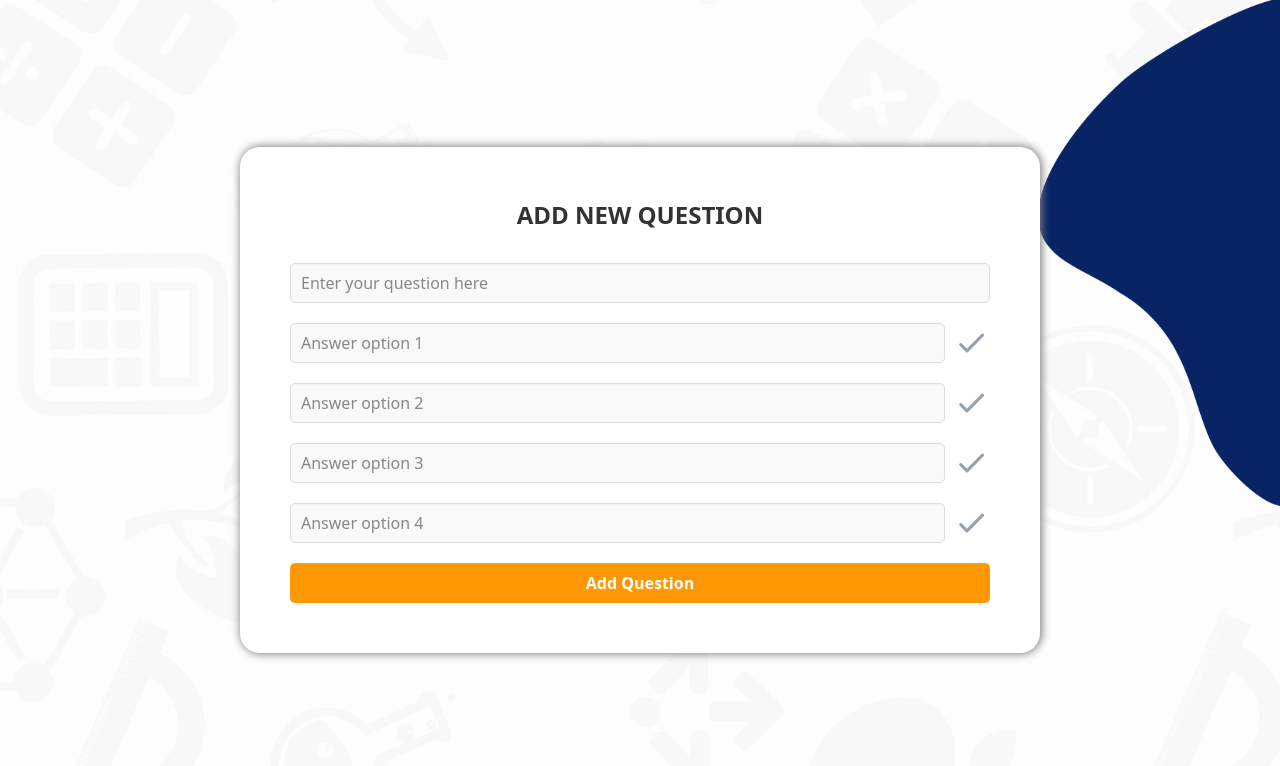
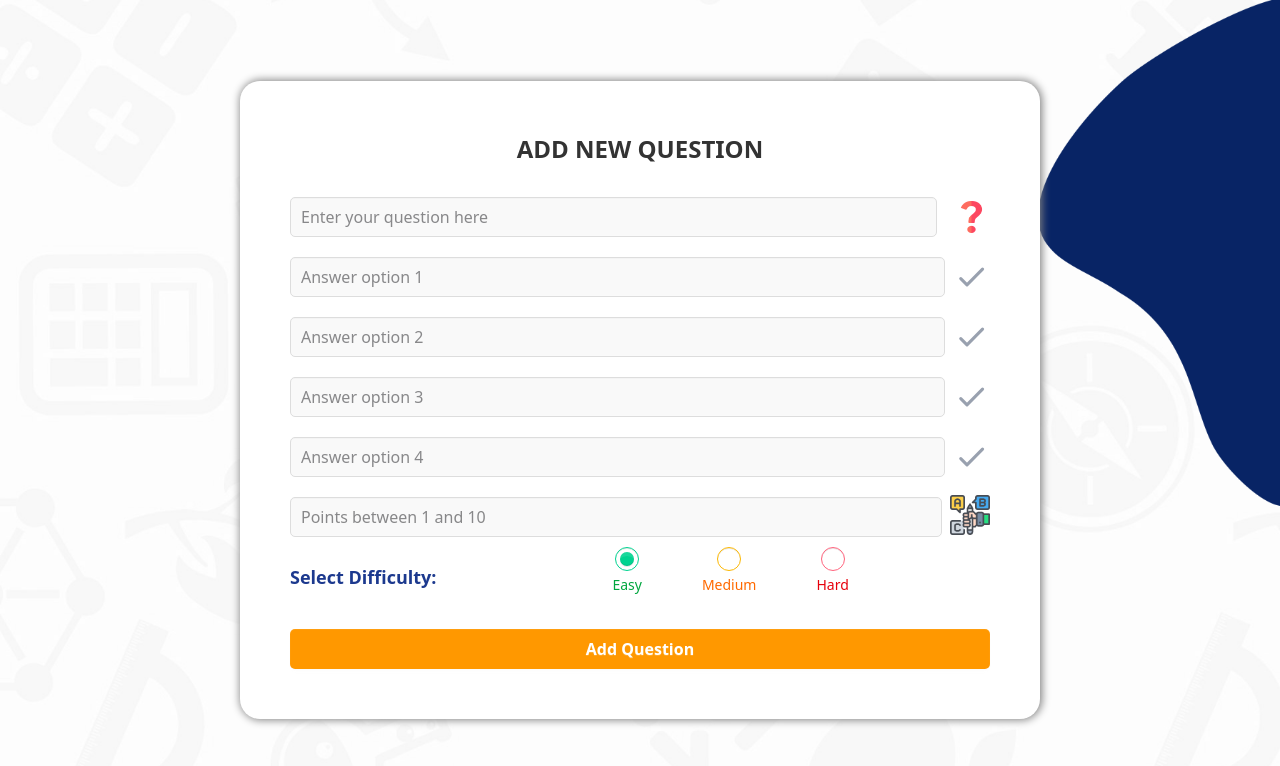
Before and after one commit to rashaaad19/BrainCheck, a plain HTML site: page pages/teacher.html in a window 1280 px wide. Drawn offline with nearby package versions, Linux system fonts and the light colour scheme.

Commit message:
update teacher and Sign Up page

```diff
--- a/pages/teacher.html
+++ b/pages/teacher.html
@@ -8,10 +8,11 @@
     <script src="https://cdn.jsdelivr.net/npm/@tailwindcss/browser@4"></script>
     <link href="https://cdn.jsdelivr.net/npm/daisyui@5" rel="stylesheet" type="text/css" />
 
-    <title>Document</title>
+    <title>Add Question</title>
 </head>
 
-<body >
+<body>
+    <form>
         <div class="bbb">
             <div class="con">
 
@@ -22,9 +23,13 @@
             </div>
             <div class="form-container">
                 <h2>Add New Question</h2>
-        <input type="text" placeholder="Enter your question here" class="input" />
+                <div class="flex justify-between gap-2 items-center ">
+                    <input type="text" placeholder="Enter your question here" class="input" required />
+                    <img src="../images/question-mark.png" class="w-10 h-8 ml-2 ">
+                </div>
+
                 <div class="answer">
-            <input type="text" placeholder="Answer option 1" class="input" />
+                    <input type="text" placeholder="Answer option 1" class="input" required />
                     <svg class="w-10 h-10 ml-2 text-gray-400 hover:text-green-500 transition-colors"
                         xmlns="http://www.w3.org/2000/svg" fill="none" viewBox="0 0 24 24" stroke="currentColor">
                         <path stroke-linecap="round" stroke-linejoin="round" stroke-width="2" d="M5 13l4 4L19 7" />
@@ -32,7 +37,7 @@
 
                 </div>
                 <div class="answer">
-            <input type="text" placeholder="Answer option 2" class="input" />
+                    <input type="text" placeholder="Answer option 2" class="input" required />
                     <svg class="w-10 h-10 ml-2 text-gray-400 hover:text-green-500 transition-colors"
                         xmlns="http://www.w3.org/2000/svg" fill="none" viewBox="0 0 24 24" stroke="currentColor">
                         <path stroke-linecap="round" stroke-linejoin="round" stroke-width="2" d="M5 13l4 4L19 7" />
@@ -40,7 +45,7 @@
 
                 </div>
                 <div class="answer">
-            <input type="text" placeholder="Answer option 3" class="input" />
+                    <input type="text" placeholder="Answer option 3" class="input" required />
                     <svg class="w-10 h-10 ml-2 text-gray-400 hover:text-green-500 transition-colors"
                         xmlns="http://www.w3.org/2000/svg" fill="none" viewBox="0 0 24 24" stroke="currentColor">
                         <path stroke-linecap="round" stroke-linejoin="round" stroke-width="2" d="M5 13l4 4L19 7" />
@@ -55,13 +60,60 @@
                     </svg>
 
                 </div>
-        <button class="btn ">Add Question</button>
+
+                <div class="flex justify-between gap-2 ">
+
+                    <div class="flex-col w-full ">
+                        <label class="  input input-bordered flex items-center gap-2 validator w-full">
+                            <input id="points" type="number" required placeholder="Points between 1 and 10" min="1"
+                                max="10" title="Must be between 1 and 10" />
+
+                        </label>
+                        <div id="point-hint" class="validator-hint mt-1 text-sm text-red-600 hidden">
+                            Must be between 1 and 10
+                        </div>
+
+                    </div>
+
+                    <img src="../images/exam.png" class="w-10 h-10 top-2 relative" alt="Exam icon">
+
+                </div>
+
+
+
+                <!-- difficultyyy -->
+                <div class="difficulty flex justify-arond items-center gap-40 pb-3">
+                    <div>
+                        <h3 class="text-lg font-semibold mr-4 self-center text-blue-900">Select Difficulty:</h3>
+                    </div>
+
+                    <div class="flex justify-center items-center gap-15 pb-3">
+                        <label class="flex flex-col items-center cursor-pointer">
+                            <input type="radio" name="radio-7" value="easy" class="radio radio-success mb-1"
+                                checked="checked" />
+                            <span class="text-sm text-green-600">Easy</span>
+                        </label>
+                        <label class="flex flex-col items-center cursor-pointer">
+                            <input type="radio" name="radio-7" value="medium" class="radio radio-warning mb-1" />
+                            <span class="text-sm text-orange-500">Medium</span>
+                        </label>
+                        <label class="flex flex-col items-center cursor-pointer">
+                            <input type="radio" name="radio-7" value="hard" class="radio radio-error mb-1" />
+                            <span class="text-sm text-red-600">Hard</span>
+                        </label>
+                    </div>
+                </div>
+
+
+                <button type="submit" class="btn ">Add Question</button>
 
 
 
             </div>
 
         </div>
+    </form>
+
     <script src="../scripts/teacher.js"></script>
 
 
```
Also changed, not shown: pages/login.html (+2 -2 lines), pages/register.html (+21 -6 lines), images/exam.png (added), images/pupil.png (added), images/question-mark.png (added), images/teacher.png (added). Lines whose indentation alone changed are shown as unchanged.
